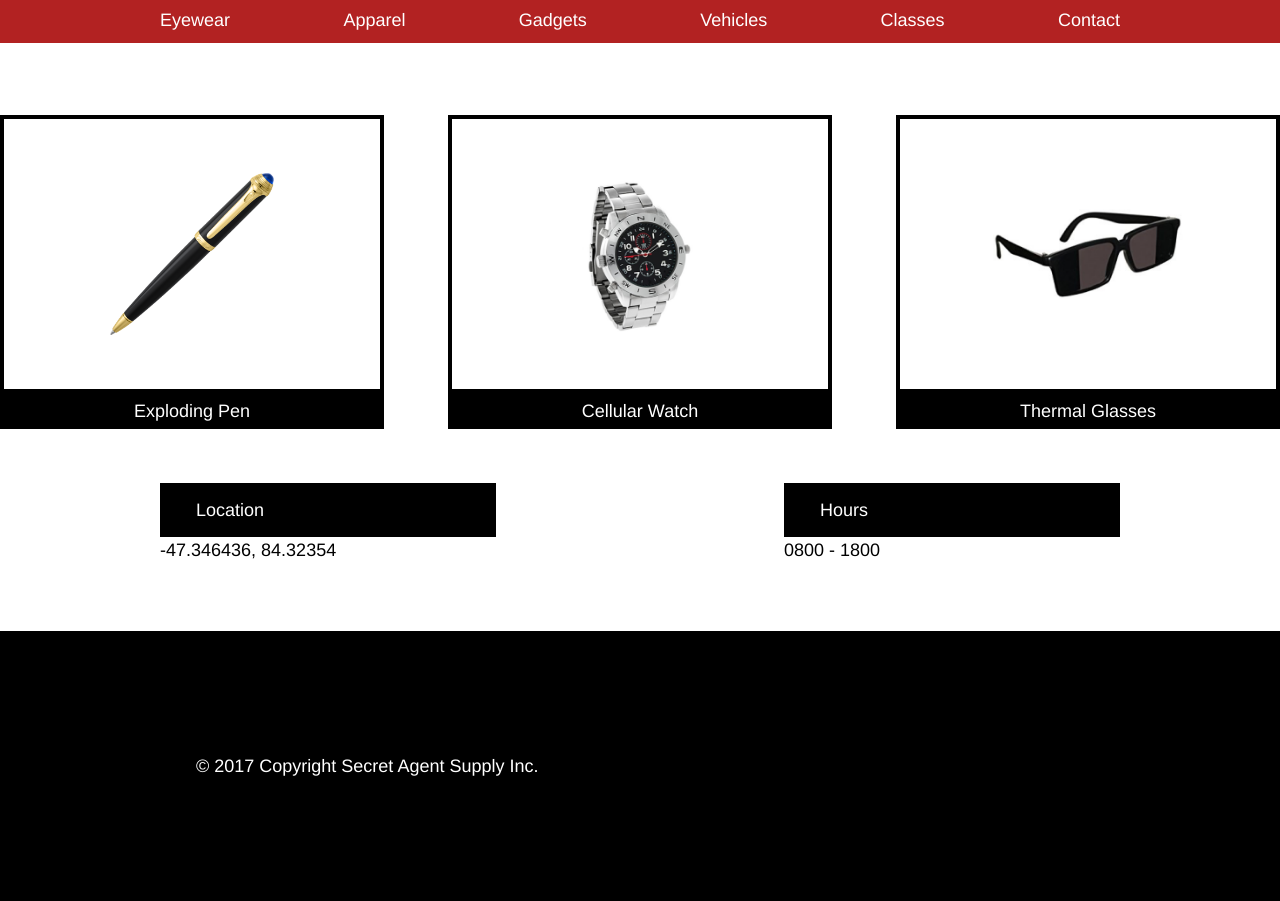
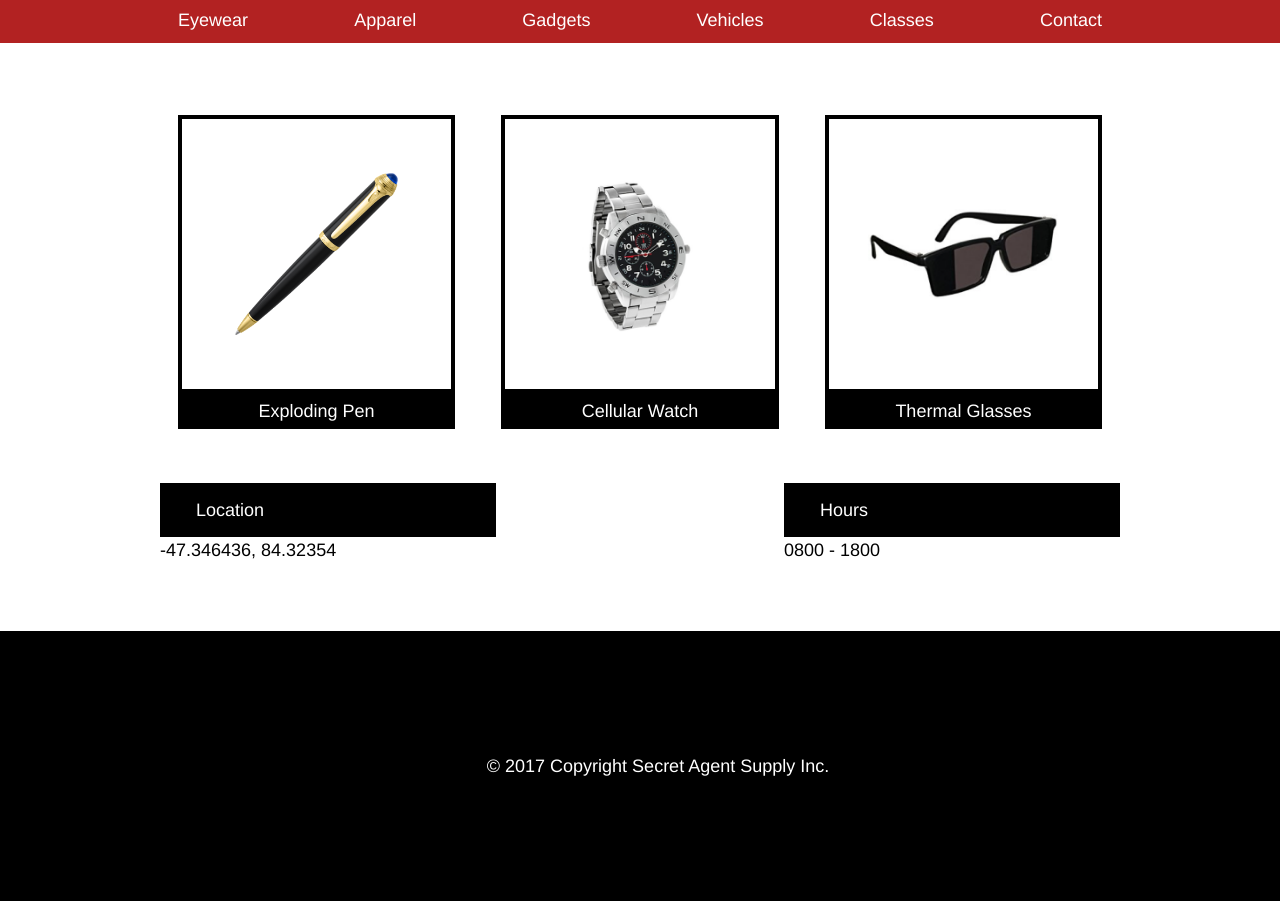
Before and after one commit to drg79/secret-agent-supply, a plain HTML site: page index.html in a window 1280 px wide. Shown: the part 503-1404 px from the top of the page. Drawn offline with Linux system fonts and the light colour scheme.

Commit message:
960px and flex problems resolved

```diff
--- a/index.html
+++ b/index.html
@@ -11,7 +11,7 @@
   </head>
 
   <body>
-    <div class="main-container">
+
       <div class="name">
         <div class="container">
             <img src="./resources/images/logo.png" alt="">
@@ -28,7 +28,7 @@
             </div>
           </div>
             <nav class="full-menu">
-              <ul class="container">
+              <ul class="nav-container">
                 <li>Eyewear</li>
                 <li>Apparel</li>
                 <li>Gadgets</li>
@@ -44,8 +44,8 @@
 
       </div><!--close top container-->
 
-      <div class="bottom-container">
-        <div class="container2">
+
+        <div class="container">
           <div class="product-grid">
             <div class="product">
               <div class="product-image">
@@ -96,7 +96,6 @@
             </div> <!--close info-box-->
           </div><!--close info-grid-->
         </div>  <!--close container-->
-      </div><!-- close bottom container-->
 
       <footer>
         <div class="container">
@@ -105,7 +104,7 @@
           </div>
         </div><!--close container-->
       </footer>
-    </div>  <!-- close main-container-->
+
   </body>
 
 </html>
--- a/resources/css/styles.css
+++ b/resources/css/styles.css
@@ -35,9 +35,10 @@ body {
 
 /* general container 960px*/
 .container {
-  width: 960px;
+  max-width: 960px;
   margin: 0 auto;
 }
+
 
  /*top section: hero and nav*/
 h1 {
@@ -75,18 +76,22 @@ h4 {
   justify-content: flex-start;
 }
 
-.container nav {
-  justify-content: space-between;
+/*nav section*/
+.nav-container {
+  width: 960px;
+  margin: 0 auto;
 }
 
 nav {
   display: flex;
+  justify-content: space-between;
   background-color: firebrick;
   margin: 0;
 }
 
 nav li {
   padding: 0.75rem 0 0.75rem 0;
+  margin: 0 1rem 0 1rem;
 }
 
 nav ul {
@@ -106,7 +111,9 @@ nav ul {
   justify-content: space-between;
   background-color: white;
   margin-top: 4rem;
+  padding: 0 1rem 0 1rem;
 }
+
 .product {
   display: flex;
 }
@@ -193,23 +200,19 @@ footer {
     padding-top: 0.75rem;
     padding-bottom: 0.75rem;
   }
+
 /* 3 -> 2 products shown */
 .product-grid {
-
   justify-content: space-around;
 }
 
 .product-grid .product {
   width: 47%;
+}
 
-
-}
 #sunglasses {
   display: none;
 }
-
-
-
 }
 
 
```
